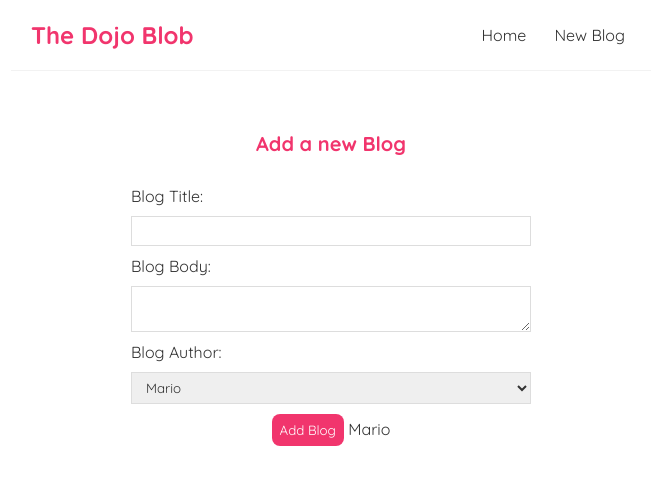
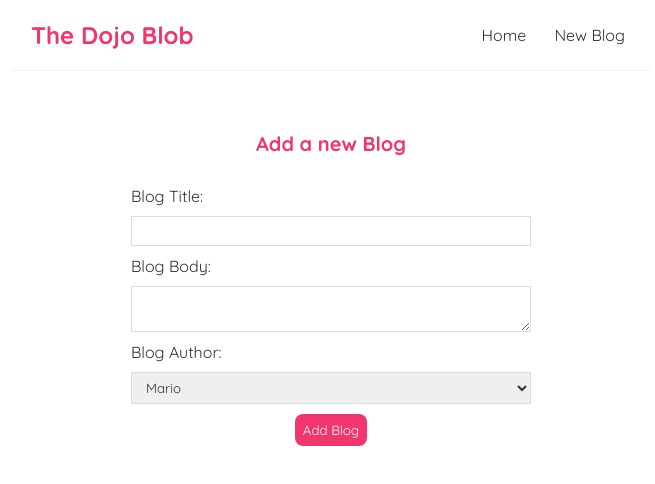
Before and after one commit to rlinsdev/Full-React, a React (Create React App) app: page /create in a window 1280 px wide. Shown: the top 484 px of the page, without its empty margins (309-964 px from the left). Built offline with nearby package versions, Linux system fonts and the light colour scheme.

Commit message:
submit event

```diff
--- a/src/Create.js
+++ b/src/Create.js
@@ -1,13 +1,19 @@
 import { useState } from "react";
 
 const Create = () => {
-  const [title, setTitle] = useState();
+  const [title, setTitle] = useState('');
   const [body, setBody] = useState();
   const [author, setAuthor] = useState('Mario');
+
+  const handleSubmit = (e) => {
+    e.preventDefault();
+    const blog = { title, body, author };
+  }
+
   return (
     <div className="create">
       <h2>Add a new Blog</h2>
-      <form>
+      <form onSubmit={handleSubmit}>
         <label>Blog Title:</label>
         <input type="text" require='true' value={ title } onChange={ (e) => setTitle(e.target.value) }></input>
         <label>Blog Body:</label>
@@ -18,7 +24,6 @@ const Create = () => {
           <option value='Yoshy'>Yoshy</option>
         </select>
         <button>Add Blog</button>
-        {title} {body} {author}
       </form>
     </div>
    );
```
